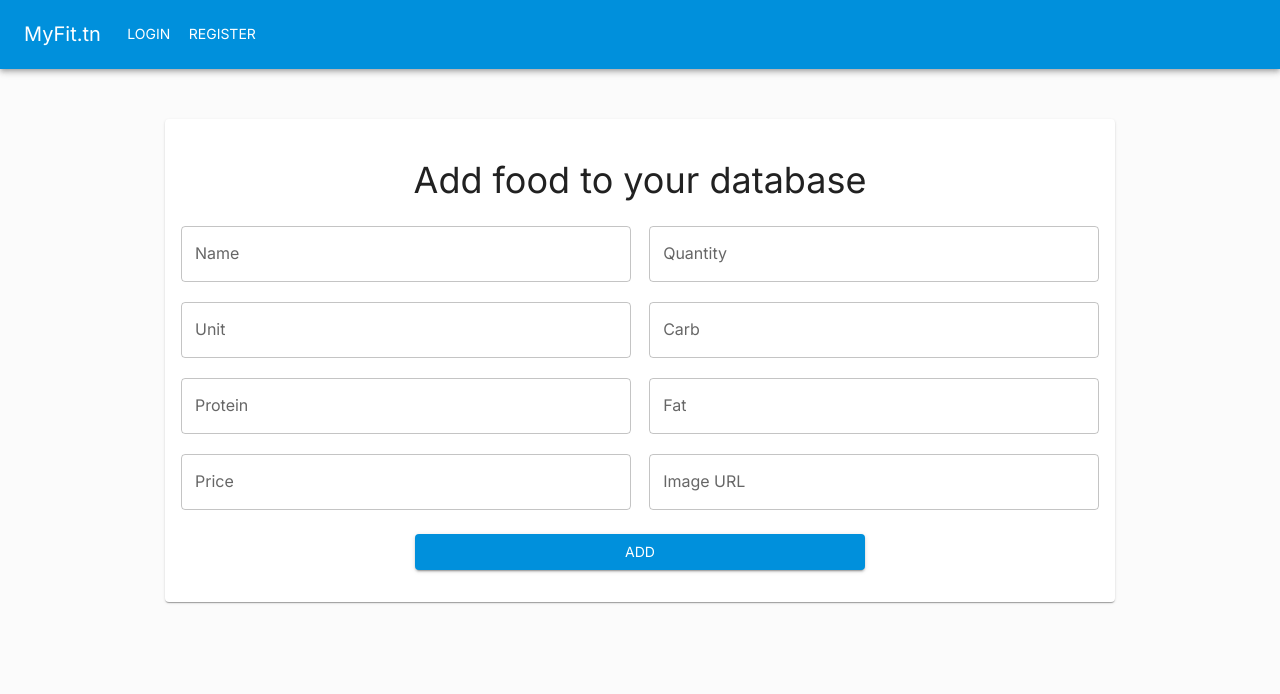
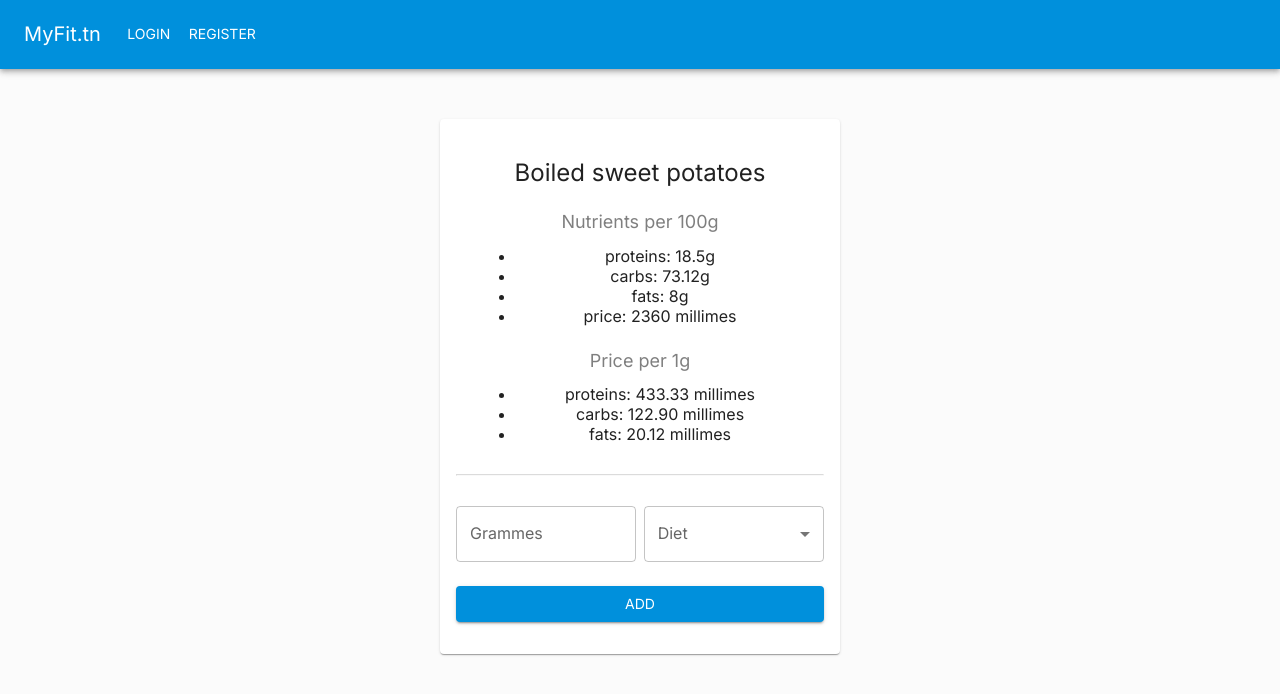
Before and after one commit to alabenyahia/MyFit, a React (Create React App) app: page / in a window 1280 px wide. Shown: the top 694 px of the page. Built offline with nearby package versions, Linux system fonts and the light colour scheme.

Commit message:
Finish FoodCard UI

```diff
--- a/src/App.js
+++ b/src/App.js
@@ -5,13 +5,14 @@ import {theme} from "./theme"
 import Login from "./pages/Login";
 import Register from "./pages/Register";
 import AddFood from "./pages/AddFood";
+import FoodCard from "./components/FoodCard";
 
 function App() {
     return (
         <ThemeProvider theme={theme}>
             <div className="App">
                 <TopAppBar/>
-                <AddFood/>
+                <FoodCard/>
             </div>
         </ThemeProvider>
     );
--- /dev/null
+++ b/src/components/FoodCard.js
@@ -0,0 +1,74 @@
+import React, {useState} from 'react';
+import {Card, CardContent, FormControl, InputLabel, MenuItem, Select, TextField} from "@mui/material";
+import Typography from "@mui/material/Typography";
+import Button from "@mui/material/Button";
+import Box from "@mui/material/Box";
+
+const FoodCard = () => {
+    const [unit, setUnit] = useState("")
+    const [diet, setDiet] = useState("")
+    return (
+        <div className="FoodCard">
+            <Card sx={{maxWidth: "400px", margin: "50px auto"}}>
+                <CardContent>
+                    <Typography variant="h2" sx={{fontSize: "24px", fontWeight: "500"}} my={3}>
+                        Boiled sweet potatoes
+                    </Typography>
+
+
+                    <div style={{margin: "0 20px"}}>
+                        <Typography variant="h4" sx={{fontSize: "18px", fontWeight: "500",
+                            color: "rgba(0, 0, 0, 0.5)", marginBottom: "12px"}}
+                                    my={3}>
+                            Nutrients per 100g
+                        </Typography>
+                        <ul>
+                            <li>proteins: 18.5g</li>
+                            <li>carbs: 73.12g</li>
+                            <li>fats: 8g</li>
+                            <li>price: 2360 millimes</li>
+                        </ul>
+
+                        <Typography variant="h4" sx={{fontSize: "18px", fontWeight: "500",
+                            color: "rgba(0, 0, 0, 0.5)", marginBottom: "12px"}}
+                                    my={3}>
+                            Price per 1g
+                        </Typography>
+                        <ul>
+                            <li>proteins: 433.33 millimes</li>
+                            <li>carbs: 122.90 millimes</li>
+                            <li>fats: 20.12 millimes</li>
+                        </ul>
+                    </div>
+                    <hr style={{margin: "30px 0", opacity: "0.35"}}/>
+                    <form>
+                        <Box>
+                            <TextField id="unit" label="Grammes" variant="outlined"
+                                       value={unit} onChange={(e) => setUnit(e.target.value)}
+                                       sx={{width: "49%", marginRight: "2%"}}/>
+
+                            <FormControl sx={{width: "49%"}}>
+                                <InputLabel id="diet">Diet</InputLabel>
+                                <Select
+                                    labelId="diet-label"
+                                    id="diet-select"
+                                    value={diet}
+                                    label="Diet"
+                                    onChange={(e) => setDiet(e.target.value)}
+                                >
+                                    <MenuItem value="d1">Diet 1</MenuItem>
+                                    <MenuItem value="d2">Diet 2</MenuItem>
+                                    <MenuItem value="d3">Diet 3</MenuItem>
+                                </Select>
+                            </FormControl>
+                        </Box>
+                        <Button variant="contained" type="submit" fullWidth
+                                sx={{marginTop: "24px", marginBottom: "8px"}}>Add</Button>
+                    </form>
+                </CardContent>
+            </Card>
+        </div>
+    );
+};
+
+export default FoodCard;
```
